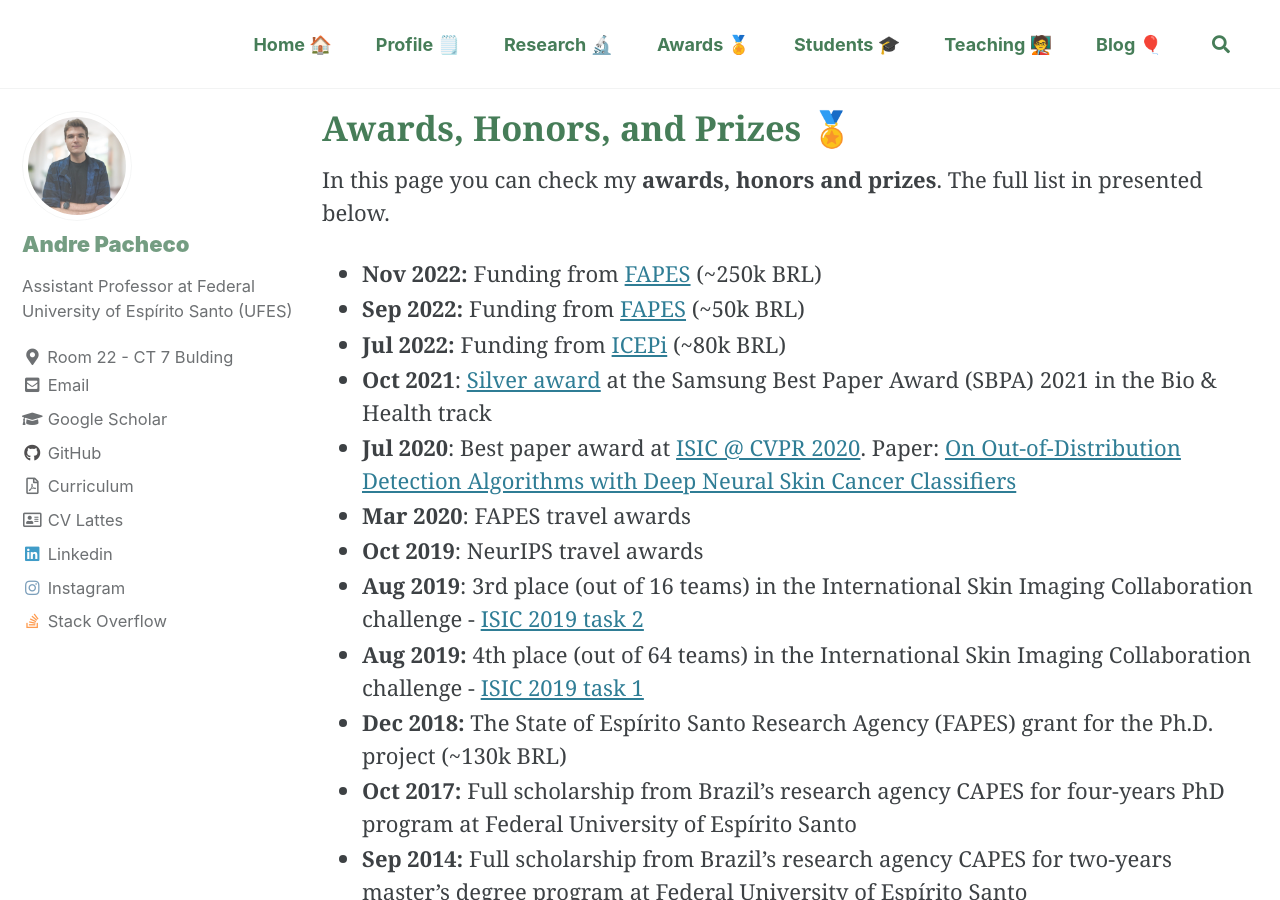
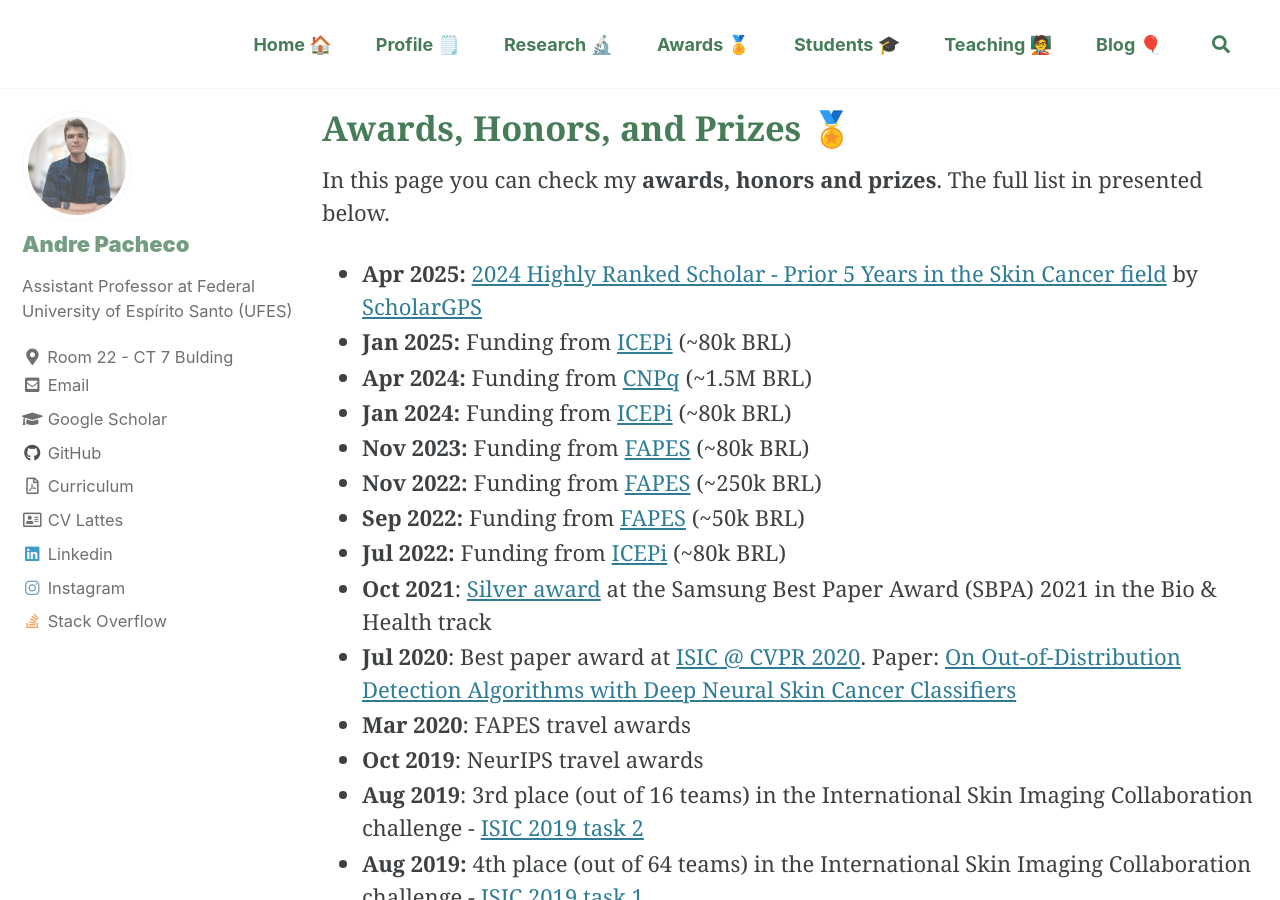
Before and after one commit to paaatcha/paaatcha.github.io, a Jekyll site: the page built from _pages/awards.md, in a window 1280 px wide and 900 px high. Built offline with Jekyll 4.4.1, drawn with Linux system fonts in a browser that asks for light colours; cached includes are drawn as plain includes.

Commit message:
updating awards

```diff
--- a/_pages/awards.md
+++ b/_pages/awards.md
@@ -9,6 +9,12 @@ excerpt: "In this page you can check my **awards, honors and prizes**. The full
 
 In this page you can check my **awards, honors and prizes**. The full list in presented below.
 
+
++ **Apr 2025:** [2024 Highly Ranked Scholar - Prior 5 Years in the Skin Cancer field](https://scholargps.com/highly-ranked-scholars?ranking_duration=LAST_5_YEARS&specialty=Skin+cancer&p=1#1) by [ScholarGPS](https://scholargps.com/scholars/27245427188463/andre-g-c-pacheco?e_ref=91df6de506ce0df43542)
++ **Jan 2025:** Funding from [ICEPi](https://icepi.es.gov.br/) (~80k BRL)
++ **Apr 2024:** Funding from [CNPq](https://www.gov.br/cnpq/pt-br) (~1.5M BRL)
++ **Jan 2024:** Funding from [ICEPi](https://icepi.es.gov.br/) (~80k BRL)
++ **Nov 2023:** Funding from [FAPES](https://fapes.es.gov.br/) (~80k BRL)
 + **Nov 2022:** Funding from [FAPES](https://fapes.es.gov.br/) (~250k BRL)
 + **Sep 2022:** Funding from [FAPES](https://fapes.es.gov.br/) (~50k BRL)
 + **Jul 2022:** Funding from [ICEPi](https://icepi.es.gov.br/) (~80k BRL)
```
